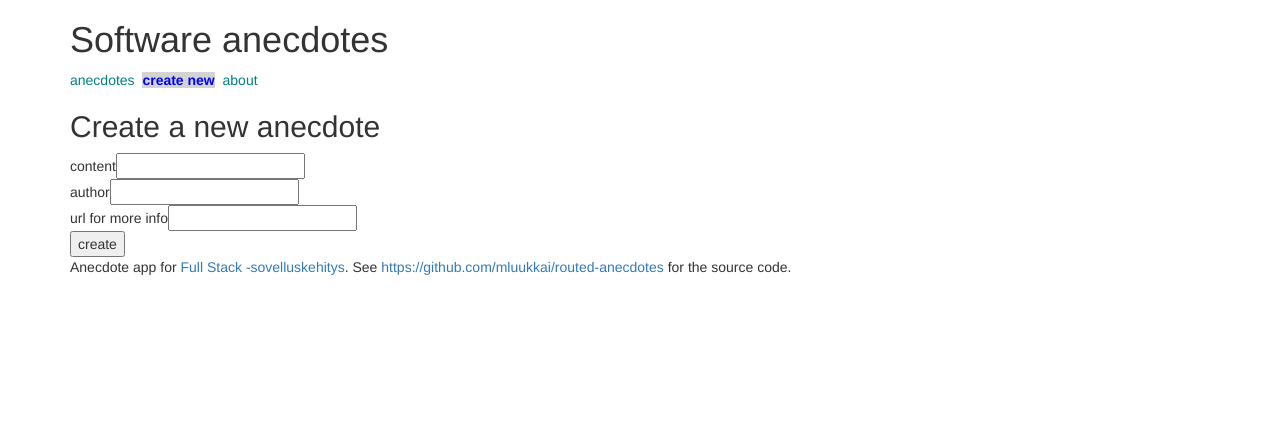
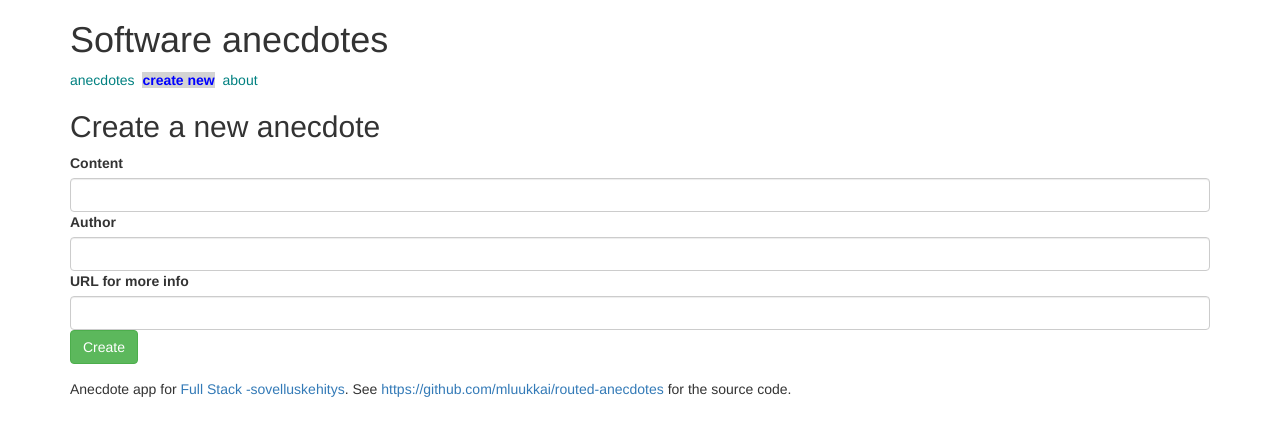
Before and after one commit to viuh/mop06_routedanecdotes, a React (Create React App) app: page /create in a window 1280 px wide. Shown: the top 436 px of the page. Built offline with nearby package versions, Linux system fonts and the light colour scheme; data requests are answered from the project's data file.

Commit message:
:soccer: :coffee: +notif.timeout +form stylings

```diff
--- a/db.json
+++ b/db.json
@@ -15,11 +15,25 @@
       "id": "2"
     },
     {
-      "content": "aab",
+      "content": "abc",
+      "author": "def",
+      "info": "ghi",
+      "votes": 0,
+      "id": "KqCvFxO"
+    },
+    {
+      "content": "ff",
+      "author": "ff",
+      "info": "ff",
+      "votes": 0,
+      "id": "ZxeNwUQ"
+    },
+    {
+      "content": "bb",
       "author": "bb",
-      "info": "cc",
+      "info": "bb",
       "votes": 0,
-      "id": "5480"
+      "id": "VUkdoTJ"
     }
   ]
 }
--- a/src/App.js
+++ b/src/App.js
@@ -1,7 +1,6 @@
 import React from 'react'
 import { BrowserRouter as Router, Route, NavLink } from 'react-router-dom'
-import { Media } from 'react-bootstrap'
-import anecdoteService from './services/anecdotes'
+import { Media, Alert } from 'react-bootstrap'
 import AnecdoteList from './components/AnecdoteList'
 import Anecdote from './components/Anecdote'
 import AnecdoteForm from './components/AnecdoteForm'
@@ -9,6 +8,7 @@ import actionFor from './actionCreators'
 import PropTypes from 'prop-types'
 import { initializeAnecdotes } from './reducers/anecdoteReducer'
 import { connect } from 'react-redux'
+import { hideMessage } from './reducers/notificationReducer'
 
 
 const About = () => (
@@ -38,16 +38,6 @@ const Footer = () => (
   </div>
 )
 
-
-const notificationStyle = {
-  color: 'green',
-  fontStyle : 'italic',
-  fontSize: 14,
-  borderStyle: 'dotted',
-  borderRadius: 5,
-  padding: 10
-}
-
 const activeLinkStyle={
   fontWeight: 'bold',
   color: 'blue',
@@ -59,8 +49,9 @@ const baseLinkStyle={
   fontSize: 14
 }
 
+class App extends React.Component {
 
-class App extends React.Component {
+
   constructor() {
     super()
 
@@ -69,54 +60,13 @@ class App extends React.Component {
     }
   }
 
-  postAdd = ( msg ) => {
-
-    if (msg !== '') {
-      this.setState({ notification: msg })
-    }
-    setTimeout(() => {
-      this.setState({ notification: null })
-    }, 10000)
-
-  }
-
-  addNewXXXX = (anecdote) => {
-    anecdote.id = (Math.random() * 10000).toFixed(0)
-    let msg = 'a new anecdote: ' + anecdote.content + ' created!'
-    anecdoteService.createNew(anecdote)
-    const anecdotes2= this.state.anecdotes.concat(anecdote)
-    this.setState({ anecdotes: anecdotes2 ,
-      notification: msg
-    })
-    setTimeout(() => {
-      this.setState({ notification: null })
-    }, 10000)
-
-  }
-
   anecdoteById = (id) => {
-    //let res = this.state.anecdotes.find(a => a.id === id)
 
     let res = this.context.store.dispatch(
       actionFor.getOneAnecdote( { 'id': id } )
     )
 
-    //let res = anecdoteService.get(id)
-    //  .then(res => { return res } )
-    return res   //returning as array otherwise AL croaks.
-  }
-
-  vote = (id) => {
-    const anecdote = this.anecdoteById(id)
-
-    const voted = {
-      ...anecdote,
-      votes: anecdote.votes + 1
-    }
-
-    const anecdotes = this.state.anecdotes.map(a => a.id === id ? voted : a)
-
-    this.setState({ anecdotes })
+    return res
   }
 
   componentDidMount () {
@@ -129,25 +79,21 @@ class App extends React.Component {
     )
   }
 
+  componentWillUpdate () {
+    //console.log('CompWillUpdate')
+
+    if (this.context.store.getState().notification !== '') {
+      setTimeout(() => {
+        this.props.hideMessage()
+      }, 5000)
+    }
+
+  }
+
   componentWillUnmount() {
     this.unsubscribe()
   }
 
-  componentWillMount() {
-    //console.log('comWillMount')
-    anecdoteService.getAll().then(res => {
-      this.setState({ items: res.data })
-      //console.log('cwm_internal', res.data)
-    })
-    //console.log('cwm: ',this.state.items)
-  }
-
-  /*{(this.context.store.getState().notification &&
-          <p style={notificationStyle}>
-            {this.context.store.getState().notification}
-          </p>
-              )}
-*/
 
   render() {
     return (
@@ -162,13 +108,11 @@ class App extends React.Component {
                 <NavLink style={baseLinkStyle} activeStyle={activeLinkStyle} to="/about">about</NavLink>
               </div>
 
-              {(this.context.store.getState().notification &&
-              <p style={notificationStyle}> {this.context.store.getState().notification} </p>
+              { (this.context.store.getState().notification &&
+              <Alert color="success">{this.context.store.getState().notification}
+              </Alert>
               )}
 
-              {console.log('Mainis:', this.context.store.getState().anecdotes)}
-              {console.log('Full store:', this.context.store.getState())}
-              {console.log('OOPS:', this.context.store.getState().notification)}
               <Route exact path="/" render={() => <AnecdoteList />} />
               <Route exact path="/anecdotes" render={() => <AnecdoteList />} />
 
@@ -199,7 +143,8 @@ const mapStateToProps = (state) => {
   }
 }
 
+//this gives the this.props. -accss to to dispatch
 export default connect(
   mapStateToProps,
-  { initializeAnecdotes }
+  { initializeAnecdotes, hideMessage }
 ) (App)
--- a/src/components/Anecdote.js
+++ b/src/components/Anecdote.js
@@ -53,17 +53,13 @@ class Anecdote extends React.Component {
         votes : 0,
         info:''
       }
-      console.log('Initialization of anecdote?')
+      //console.log('Initialization of anecdote?')
     } else {
       //this.setState({ notYet: false })
     }
     return (
       <div>
-        {console.log('DDUI', anecdote,'tila: ', this.context.store.getState())}
-        {/*this.context.store.dispatch(
-          actionFor.getOneAnecdote(1)
-        )*/}
-        {/*this.context.store.getState().anecdotes.find*/}
+        {/*console.log('DDUI', anecdote,'tila: ', this.context.store.getState())*/}
         <h2>{anecdote.content}</h2>
         <br/>
     has {anecdote.votes} votes<br/><br/>
--- a/src/components/AnecdoteForm.js
+++ b/src/components/AnecdoteForm.js
@@ -1,12 +1,9 @@
 import React from 'react'
 import PropTypes from 'prop-types'
-//import actionFor from '../actionCreators'
 import { Redirect } from 'react-router-dom'
-//import anecdoteService from '../services/anecdotes'
 import { createNew } from './../reducers/anecdoteReducer'
 import { connect } from 'react-redux'
-//import { addMessage } from '../reducers/notificationReducer'
-
+import { FormGroup, ControlLabel, FormControl, Button } from 'react-bootstrap'
 
 class anecdoteForm extends React.Component {
 
@@ -23,8 +20,6 @@ class anecdoteForm extends React.Component {
   componentDidMount() {
     const { store } = this.context
 
-    //console.log('AF_componentDidMount', store)
-
     this.unsubscribe = store.subscribe(() =>
       this.forceUpdate()
     )
@@ -35,7 +30,6 @@ class anecdoteForm extends React.Component {
   }
 
   handleChange = (e) => {
-    //console.log(e.target.name, e.target.value)
     this.setState({ [e.target.name]: e.target.value })
   }
 
@@ -68,12 +62,7 @@ class anecdoteForm extends React.Component {
     this.props.createNew(kama)
 
     let msg = 'a new anecdote: ' + this.state.content + ' created!'
-    //this.context.store.notification = msg
     this.setState({ notification : msg })
-    console.log('this.stoe? ', this.context.store.getState())
-    //this.props.addMessage( msg )
-    //this.context.store.getState().concat(tobeAdded) //?
-    console.log('Addnew: ', this.context.store.getState())
 
     this.setState({
       creationClicked: true
@@ -86,19 +75,15 @@ class anecdoteForm extends React.Component {
       <div>
         <h2>Create a new anecdote</h2>
         <form onSubmit={this.addAnecdote}>
-          <div>
-            content
-            <input name='content' value={this.state.content} onChange={this.handleChange} />
-          </div>
-          <div>
-            author
-            <input name='author' value={this.state.author} onChange={this.handleChange} />
-          </div>
-          <div>
-            url for more info
-            <input name='info' value={this.state.info} onChange={this.handleChange} />
-          </div>
-          <button>create</button>
+          <FormGroup>
+            <ControlLabel>Content</ControlLabel>
+            <FormControl type='text' name='content' value={this.state.content} onChange={this.handleChange} />
+            <ControlLabel>Author</ControlLabel>
+            <FormControl type='text' name='author' value={this.state.author} onChange={this.handleChange} />
+            <ControlLabel>URL for more info</ControlLabel>
+            <FormControl type='text' name='info' value={this.state.info} onChange={this.handleChange} />
+            <Button bsStyle="success" type="submit">Create</Button>
+          </FormGroup>
         </form>
         {this.state.creationClicked ? <Redirect to="/" />: <div/> }
       </div>
--- a/src/reducers/anecdoteReducer.js
+++ b/src/reducers/anecdoteReducer.js
@@ -9,8 +9,6 @@ const anecdoteReducer = (state = [], action) => {
 
   switch(action.type) {
   case 'NEW_ANE':
-    console.log('New ane: ', state )
-    //addMessageAction ( msg )
     return [...state, action.data ]
   case 'GET':  // TODO: turha?
     //id = action.data
@@ -59,7 +57,7 @@ export const createNew = (content) => {
     //addMessage( 'luotu' )
     let msg = 'a new anecdote: ' + newAne.content + ' created!'
 
-    console.log('newnewenw', newAne.content)
+    //console.log('newnewenw', newAne.content)
     addMessage( msg )
     //notificationReducer.dispatch('SHOW')
   }
--- a/src/reducers/notificationReducer.js
+++ b/src/reducers/notificationReducer.js
@@ -1,17 +1,17 @@
 
 const notificationReducer = (state = '' , action) => {
-  console.log('ACTION: ', action)
+  //console.log('ACTION: ', action)
   let msg
 
   switch(action.type) {
   case 'SHOW':
     msg = 'New anecdote: '+action.data.content+' created'
-    console.log('notifRedu:', state, '--act--',action)
+    //console.log('notifRedu:', state, '--act--',action)
     return msg
     //return state
   case 'NEW_ANE':
     msg = 'New anecdote: '+action.data.content+' created'
-    console.log('notifRedu222:', state, '--act--',action)
+    //console.log('notifRedu222:', state, '--act--',action)
     return msg
   case 'HIDE':
     return ''
@@ -21,7 +21,6 @@ const notificationReducer = (state = '' , action) => {
 }
 
 export const addMessageAction = ( msg ) => {
-  console.log('RRRR', msg)
   this.state.notification = msg
 
   return {
@@ -32,12 +31,28 @@ export const addMessageAction = ( msg ) => {
 }
 
 export const addMessage = ( msg ) => {
-  console.log('notRed:!', msg )
+
   return async (dispatch) => {
     dispatch(addMessageAction(msg))
   }
   //}
 }
 
+export const hideMessageAction = () => {
+  return {
+    type: 'HIDE'
+  }
+}
+
+
+export const hideMessage = () => {
+  //console.log('hideMessas')
+
+  return async ( dispatch ) => {
+    dispatch(hideMessageAction())
+  }
+}
+
+
 
 export default notificationReducer
```
